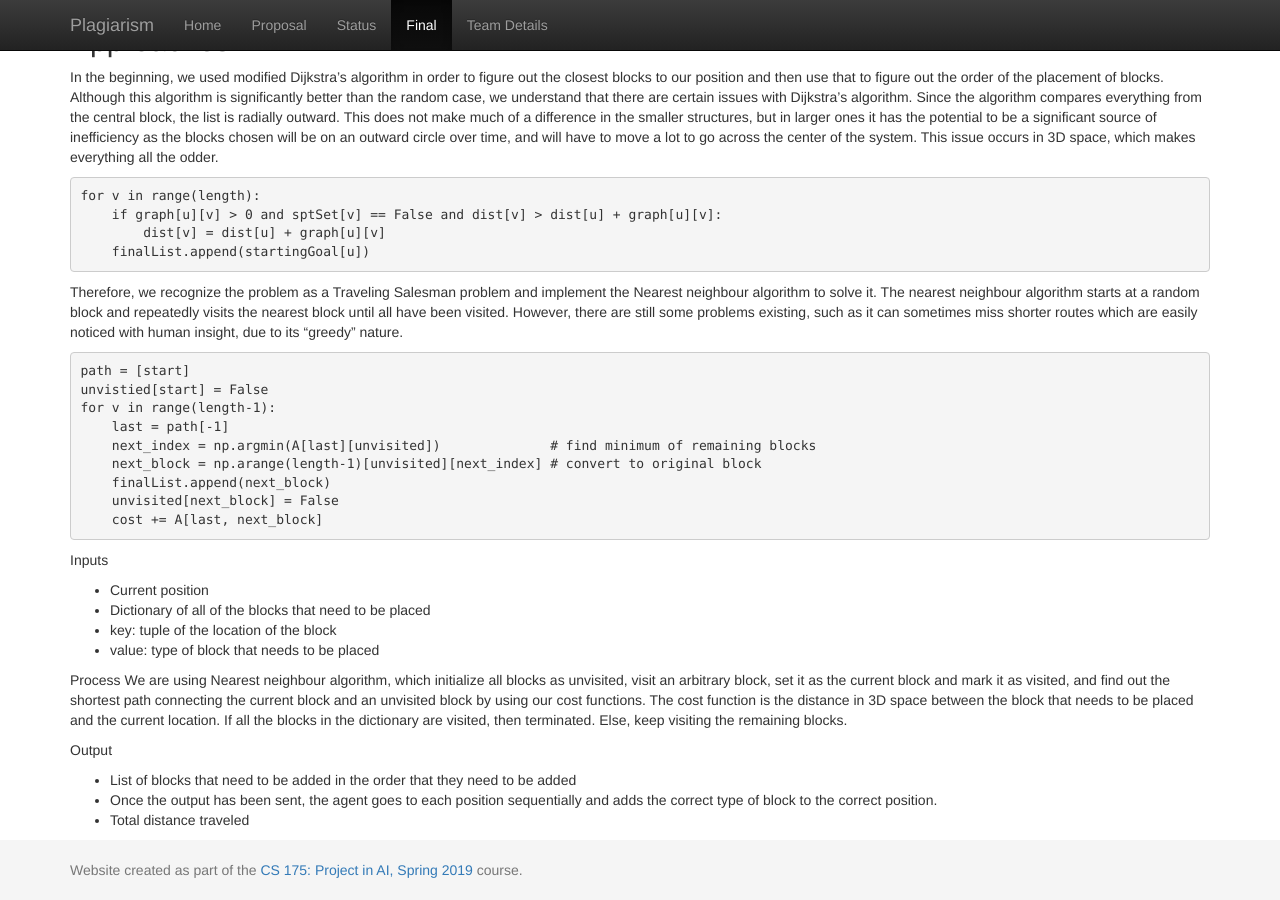
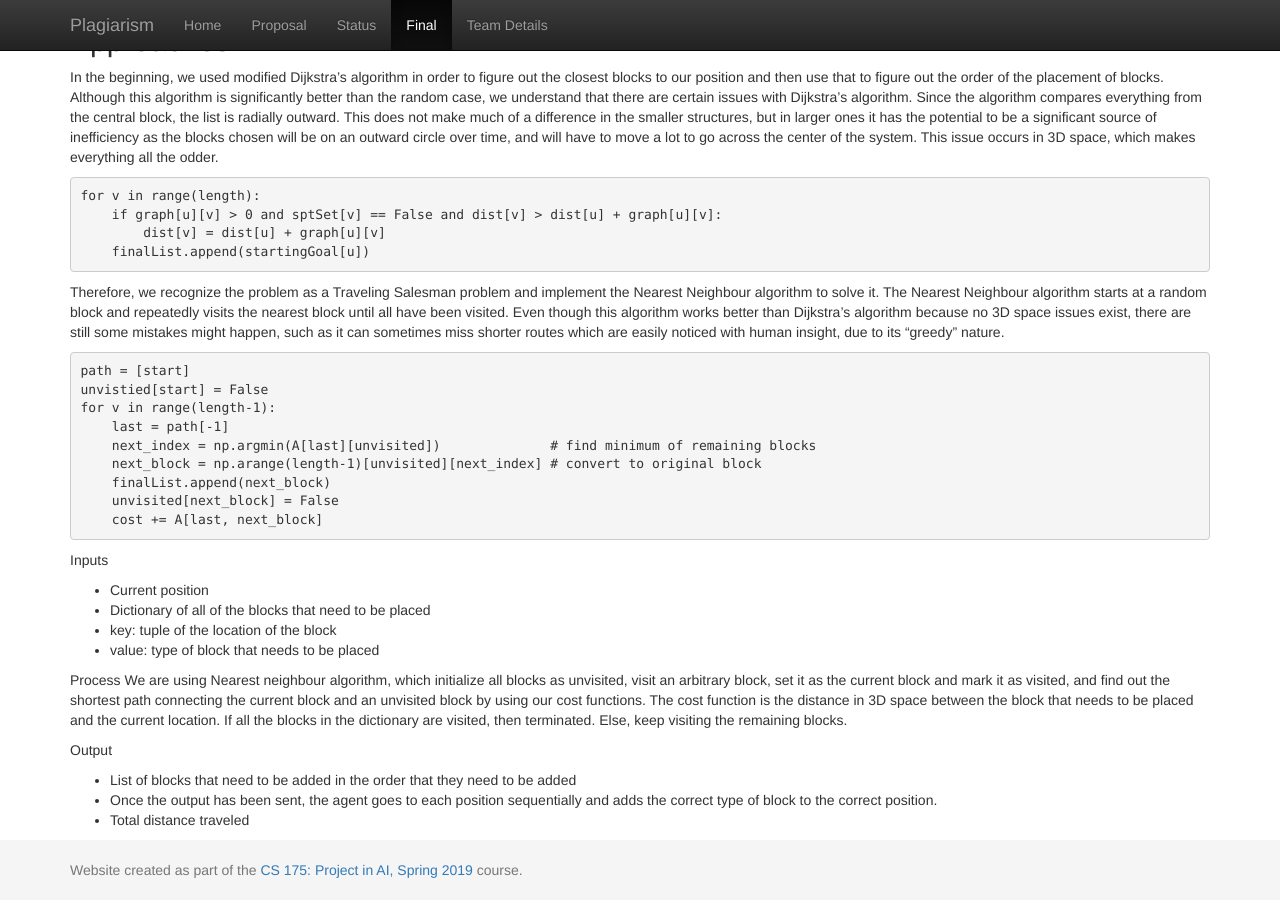
Before and after one commit to thebrainygeek/plagiarism, a Jekyll site: the page built from docs/final.md, in a window 1280 px wide and 900 px high, scrolled down 505 px. Built offline with Jekyll 4.4.1, drawn with Linux system fonts in a browser that asks for light colours.

Commit message:
Update final.md

````diff
--- a/docs/final.md
+++ b/docs/final.md
@@ -28,7 +28,7 @@ for v in range(length):
 ```
 
 
-Therefore, we recognize the problem as a Traveling Salesman problem and implement the Nearest neighbour algorithm to solve it. The nearest neighbour algorithm starts at a random block and repeatedly visits the nearest block until all have been visited. However, there are still some problems existing, such as it can sometimes miss shorter routes which are easily noticed with human insight, due to its "greedy" nature.
+Therefore, we recognize the problem as a Traveling Salesman problem and implement the Nearest Neighbour algorithm to solve it. The Nearest Neighbour algorithm starts at a random block and repeatedly visits the nearest block until all have been visited. Even though this algorithm works better than Dijkstra's algorithm because no 3D space issues exist, there are still some mistakes might happen, such as it can sometimes miss shorter routes which are easily noticed with human insight, due to its "greedy" nature.
 
 ``` python
 path = [start]
````
